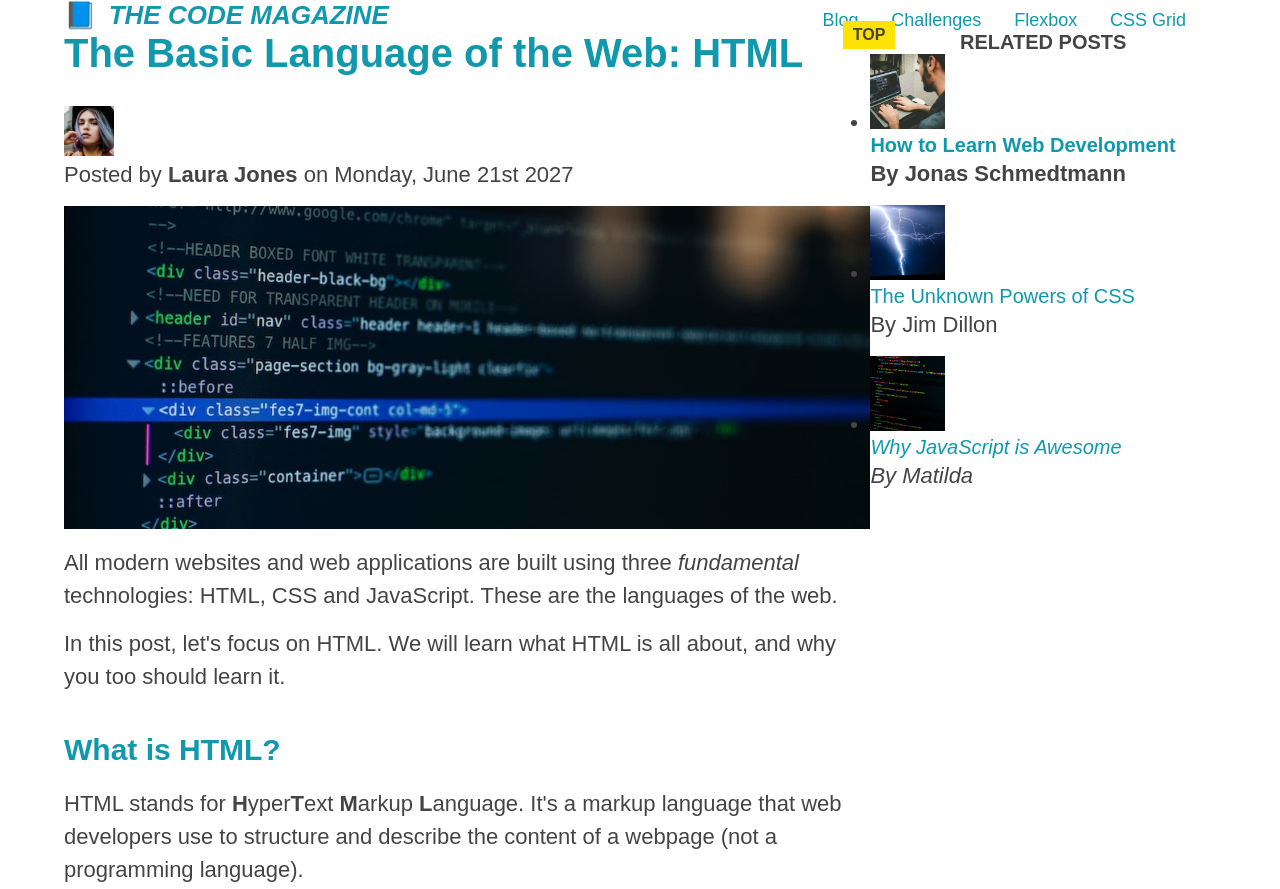
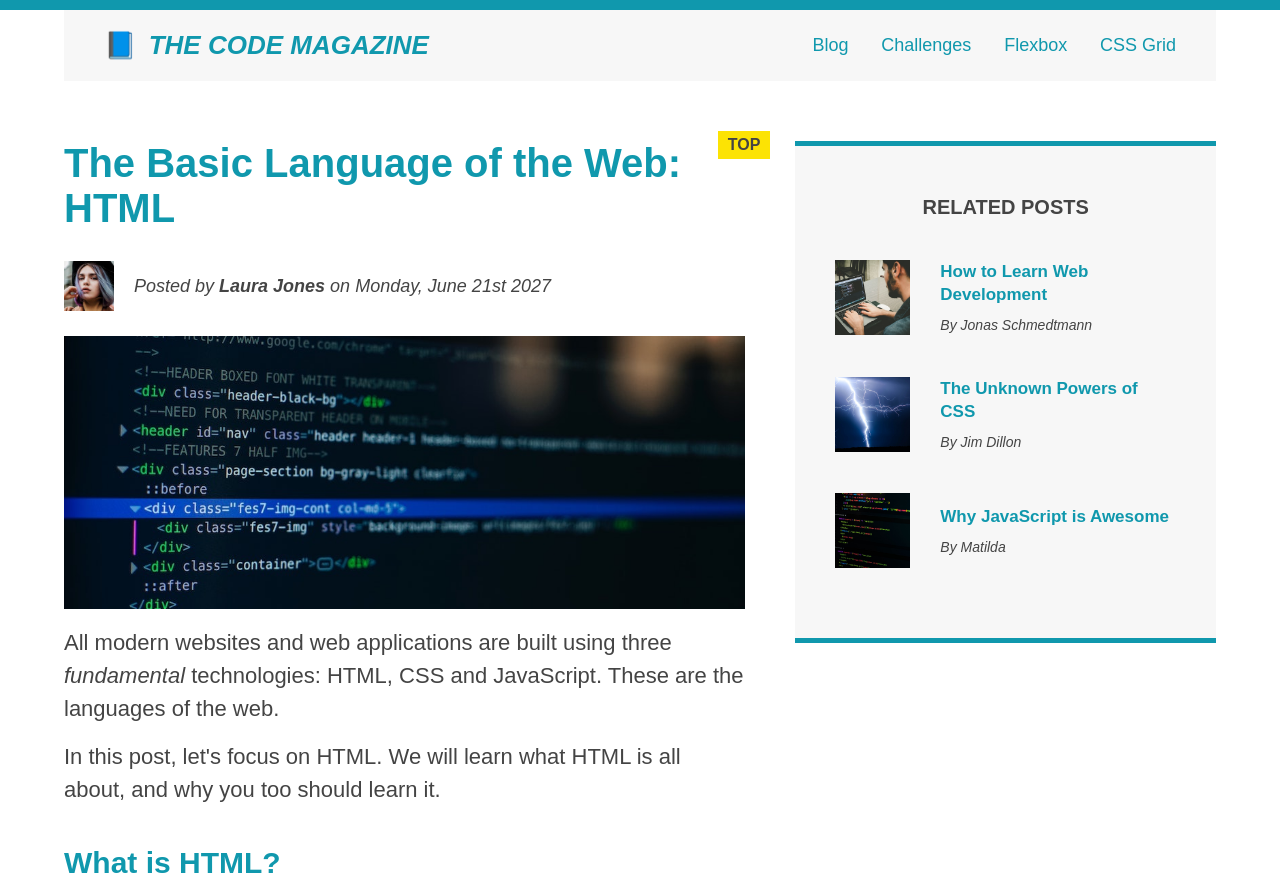
Before and after one commit to kazblacktopp/HTML-CSS-Project-1, a plain HTML site: page index.html in a window 1280 px wide. Shown: the top 889 px of the page. Drawn offline with Linux system fonts and the light colour scheme.

Commit message:
Add flexbox styling

```diff
--- a/style.css
+++ b/style.css
@@ -18,6 +18,18 @@ body {
   font-family: sans-serif;
   color: #444;
   position: relative;
+  border-top: 1rem solid var(--color-primary);
+}
+
+h1 {
+  font-size: 2.6rem;
+  font-style: italic;
+  display: inline-block;
+}
+
+h1::first-letter {
+  font-style: normal;
+  margin-right: 0.5rem;
 }
 
 h1,
@@ -29,17 +41,6 @@ h3 {
 h1,
 h4 {
   text-transform: uppercase;
-}
-
-h1 {
-  font-size: 2.6rem;
-  font-style: italic;
-  display: inline-block;
-}
-
-h1::first-letter {
-  font-style: normal;
-  margin-right: 0.5rem;
 }
 
 h2 {
@@ -76,10 +77,6 @@ p {
   margin-bottom: 1.5rem;
 }
 
-nav {
-  float: right;
-}
-
 ol,
 ul {
   margin: 0 0 2rem 5rem;
@@ -97,6 +94,7 @@ li:first-child {
 li:last-child {
   font-style: italic;
   margin-bottom: 0;
+  margin-right: 0;
 }
 
 button {
@@ -105,12 +103,6 @@ button {
   position: absolute;
   bottom: 5rem;
   right: 5rem;
-}
-
-article {
-  margin-bottom: 6rem;
-  width: 70%;
-  float: left;
 }
 
 a:link,
@@ -135,15 +127,18 @@ a:active {
   margin: 0 auto;
 }
 
-.main-header {
+.main__header {
+  display: flex;
+  justify-content: space-between;
+  align-items: center;
+  gap: 2rem;
   width: 100%;
   margin-bottom: 6rem;
   padding: 2rem 4rem;
-  border-top: 1rem solid var(--color-primary);
 }
 
-.main-header,
-.related-posts {
+.main__header,
+.related__posts {
   background-color: var(--color-background);
 }
 
@@ -154,7 +149,7 @@ a:active {
 .nav__item {
   display: inline-block;
   list-style: none;
-  margin: 1rem 3rem 0 0;
+  margin: 0 3rem 0 0;
 }
 
 .nav__link {
@@ -164,19 +159,34 @@ a:active {
   font-weight: normal;
 }
 
-.author__img {
-  float: left;
-  margin-bottom: 2rem;
+.sub__container {
+  display: flex;
+  gap: 50px;
 }
 
-.author {
-  font-style: italic;
-  margin: 1.5rem 0 1.5rem 2rem;
-  float: left;
+.main__article {
+  margin-bottom: 6rem;
+  flex: 2;
 }
 
-.author,
-.related-author {
+.post__header {
+  margin-bottom: 4rem;
+}
+
+.author__container {
+  display: flex;
+  align-items: center;
+  gap: 2rem;
+  margin-bottom: 2.5rem;
+}
+
+.author__details {
+  font-style: italic;
+  margin: 0;
+}
+
+.author__details,
+.related__author {
   font-size: 1.8rem;
 }
 
@@ -186,26 +196,42 @@ a:active {
   margin-bottom: 1.5rem;
 }
 
-.post__header {
+.related__posts {
+  border-top: 0.5rem solid var(--color-primary);
+  border-bottom: 0.5rem solid var(--color-primary);
+  padding: 5rem 4rem;
+  align-self: flex-start;
+  flex: 1;
+}
+
+.related__posts-heading {
   margin-bottom: 4rem;
 }
 
-.related-posts {
-  border-top: 0.5rem solid var(--color-primary);
-  border-bottom: 0.5rem solid var(--color-primary);
-  padding: 5rem 0;
-  width: 25%;
-  float: right;
-  padding: 5rem 4rem;
+.related__posts-list {
+  list-style: none;
+  margin-left: 0;
 }
 
-.related-author {
-  font-weight: bold;
+.related__post-item {
+  display: flex;
+  margin-bottom: 4rem;
+  gap: 3rem;
+  align-items: center;
 }
 
-.related-posts-list {
-  list-style: none;
-  margin-left: 0;
+.related__post-link:link {
+  font-size: 1.7rem;
+  font-weight: bold;
+  font-style: normal;
+}
+
+.related__author {
+  font-weight: normal;
+  margin-bottom: 0;
+  font-style: italic;
+  font-size: 1.4rem;
+  margin-top: 1rem;
 }
 
 .copyright {
```
